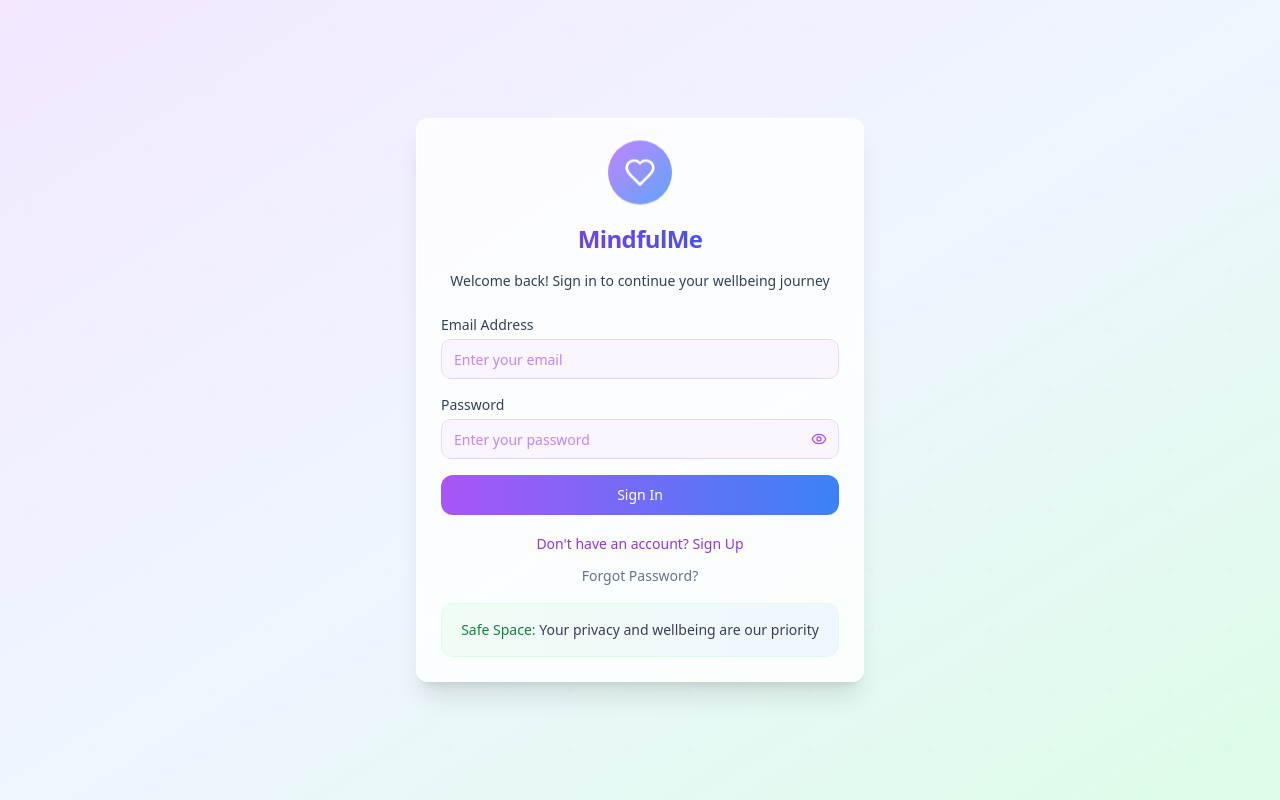
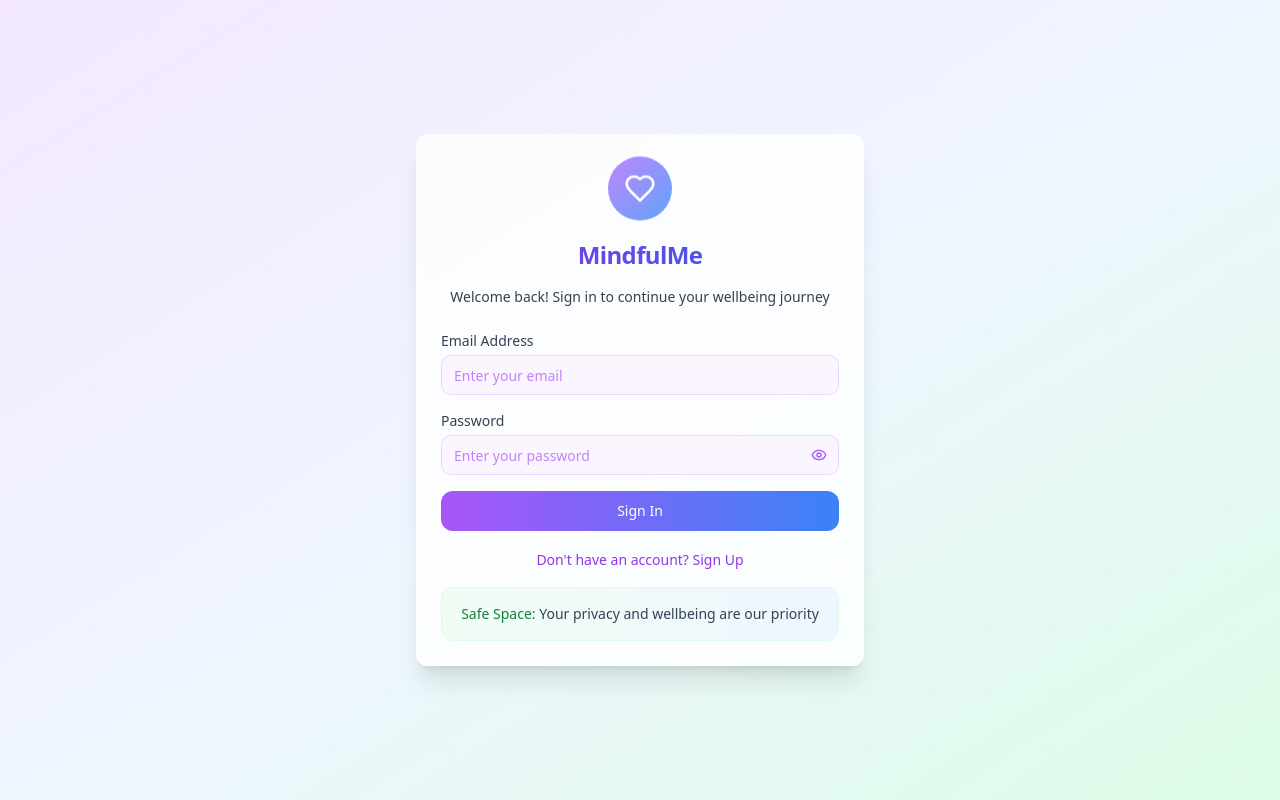
Before and after one commit to 44D1/the-youth-wellbeing-hub, a React (Vite) app: page / in a window 1280 px wide. Built offline with nearby package versions, Linux system fonts and the light colour scheme.

Commit message:
Fix email sending error
Resolved Supabase email configuration issue.

```diff
--- a/src/components/LoginPage.tsx
+++ b/src/components/LoginPage.tsx
@@ -288,7 +288,7 @@ const LoginPage: React.FC<LoginPageProps> = ({ onLogin }) => {
               {isSignUp ? 'Already have an account? Sign In' : "Don't have an account? Sign Up"}
             </button>
 
-            {!isSignUp && (
+            {!isSignUp && false && ( // Disabled until SMTP is configured
               <div>
                 <button
                   onClick={handleForgotPassword}
```
